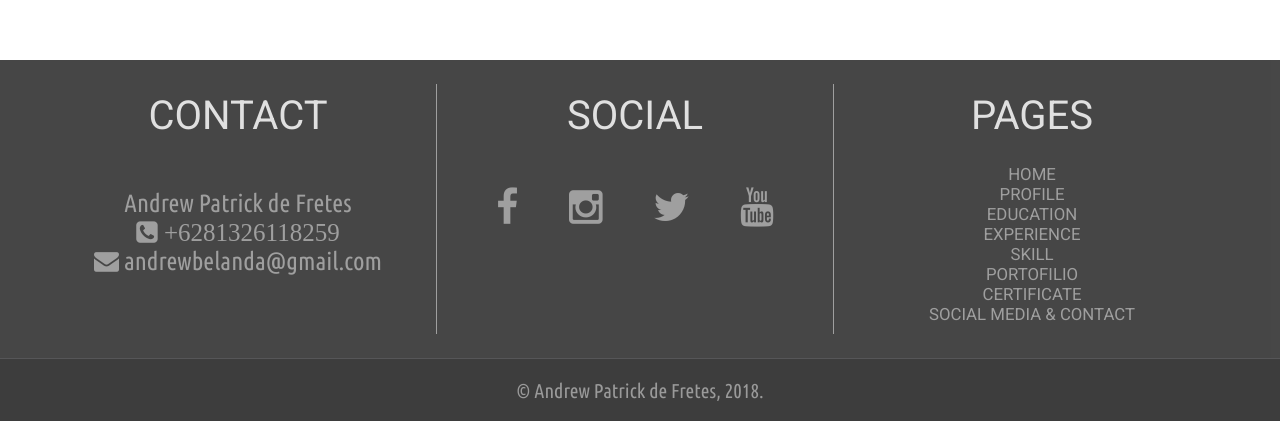
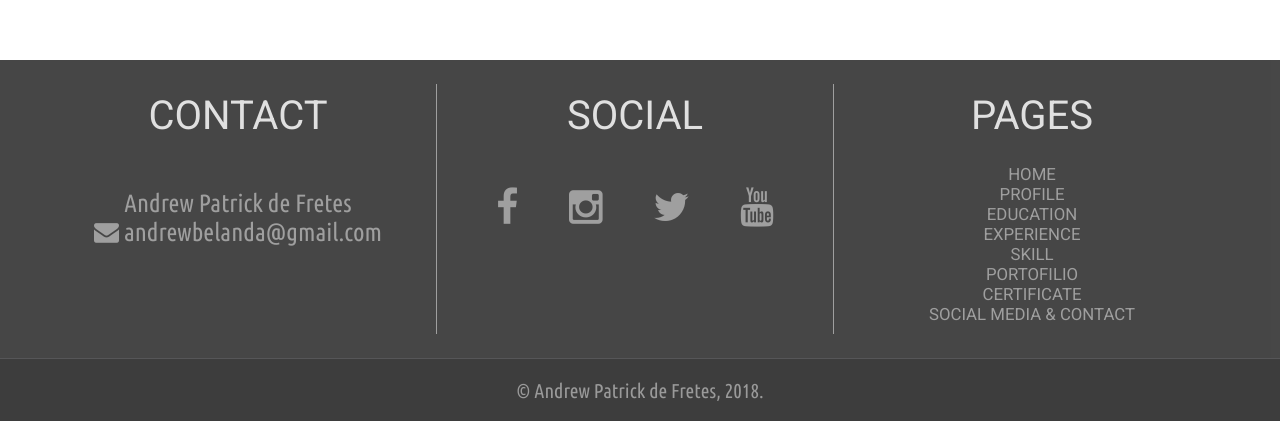
Before and after one commit to 16110278/CV, a plain HTML site: page index.html in a window 1280 px wide. Shown: the part 6087-6508 px from the top of the page. Drawn offline with nearby package versions, Linux system fonts and the light colour scheme; a web font is replaced by a local one.

Commit message:
Update index.html

```diff
--- a/index.html
+++ b/index.html
@@ -282,7 +282,7 @@
 					<h3 id="contact">Contact</h3>
 					<br>
 					<p class="footercontact">Andrew Patrick de Fretes<br>
-					<b class="fa fa-phone-square"> +6281326118259</b><br>
+					<!--<b class="fa fa-phone-square"> +6281326118259</b><br>-->
 					<a href="mailto:andrewbelanda@gmail.com" target="_blank" class="fa fa-envelope"></a> andrewbelanda@gmail.com
 
 				</p>
```
